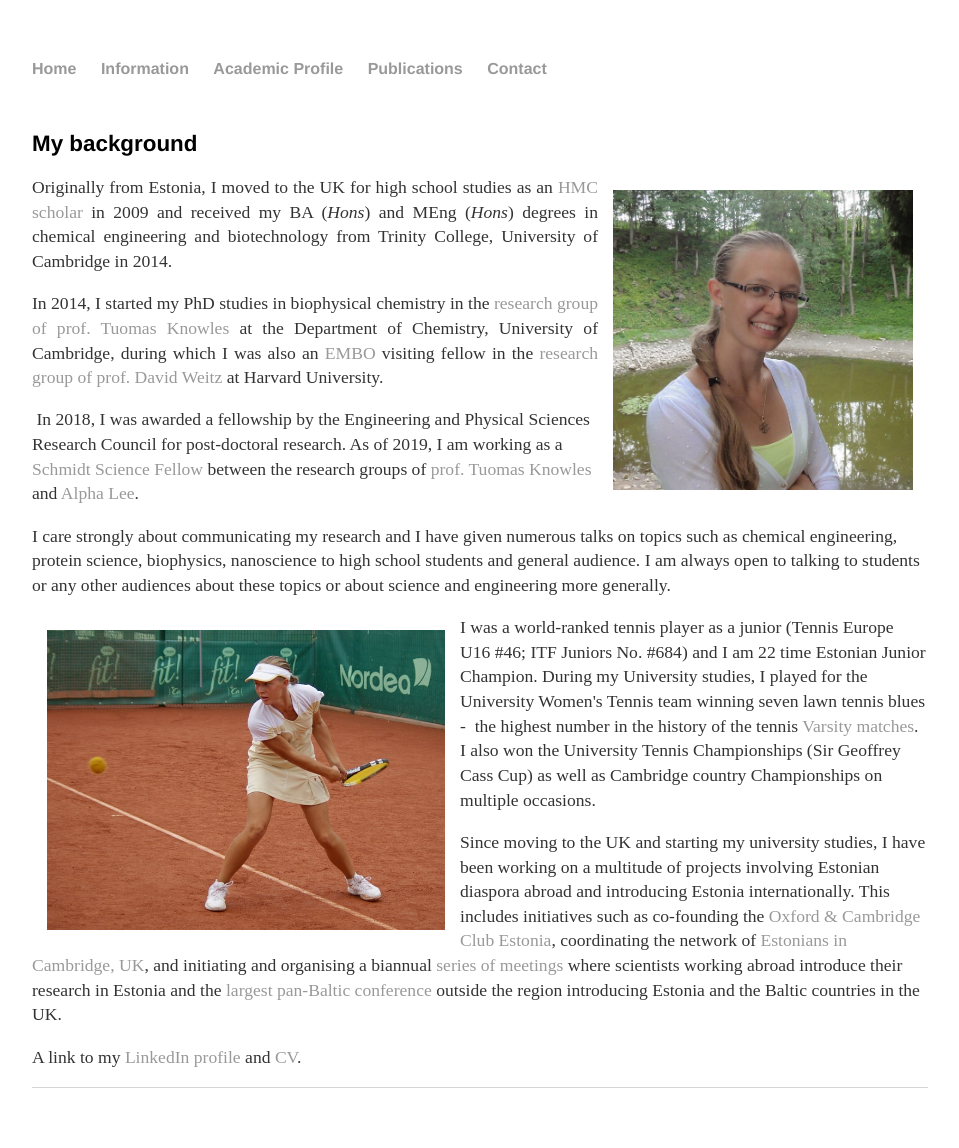
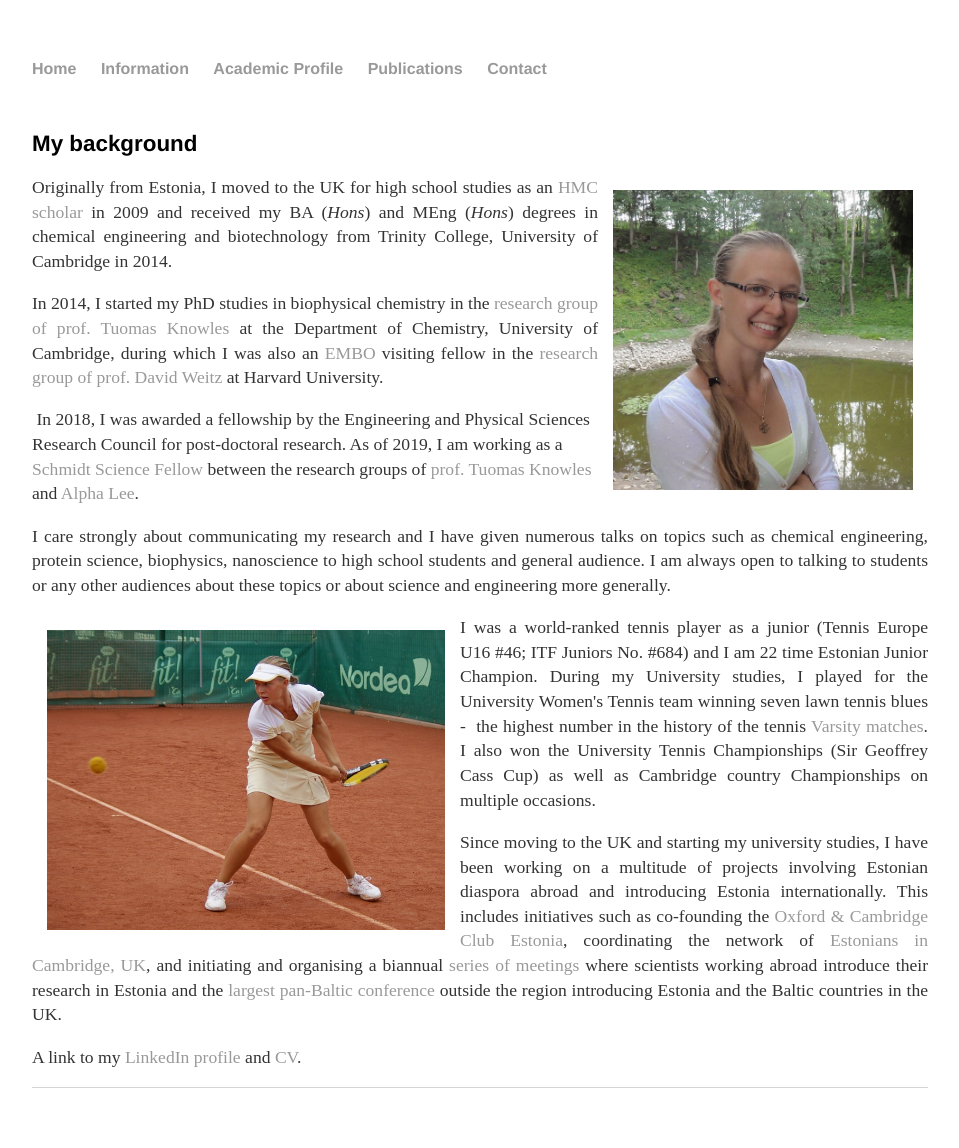
Before and after one commit to kadiliissaar/kadiliissaar.github.io, a Jekyll site: the page built from background/index.html, in a window 1280 px wide. Shown: the whole page, without its empty margins (160-1119 px from the left). Built offline with Jekyll 4.4.1, drawn with Linux system fonts in a browser that asks for light colours.

Commit message:
Update index.html

```diff
--- a/background/index.html
+++ b/background/index.html
@@ -22,11 +22,11 @@ research. As of 2019, I am working as a <a href="https://schmidtsciencefellows.o
 research groups of <a href="https://www-knowles.ch.cam.ac.uk/">prof. Tuomas Knowles</a> and
 <a href="https://www.alpha-lee.com/"> Alpha Lee</a>.</p>
 
-	<p> I care strongly about communicating my research and I have given numerous talks on topics such as chemical
+	<p align="justify"> I care strongly about communicating my research and I have given numerous talks on topics such as chemical
 engineering, protein science, biophysics, nanoscience to high school students and general audience. I am always open to
 talking to students or any other audiences about these topics or about science and engineering more generally.</p>
 
-	<p>
+	<p align="justify">
 <img src="https://github.com/kadiliissaar/kadiliissaar.github.io/raw/master/Photos/Kadi_tennis1.jpg" style="float:left;width:398px;height:300px;margin:15px;">
 I was a world-ranked tennis player as a junior (Tennis Europe U16 #46; ITF Juniors No. #684) and I am 22 time
 Estonian Junior Champion. During my University studies, I played for the University Women's Tennis team winning seven
@@ -35,7 +35,7 @@ lawn tennis blues -  the highest number in the history of the tennis
 the University Tennis Championships (Sir Geoffrey Cass Cup) as well as Cambridge country Championships on multiple
 occasions. </p>
 
-	<p> Since moving to the UK and starting my university studies, I have been working on a multitude of
+	<p align="justify"> Since moving to the UK and starting my university studies, I have been working on a multitude of
 projects involving Estonian diaspora abroad and introducing Estonia internationally. This includes initiatives such as
 co-founding the
 <a href="http://www.oxbridgeestonia.org/">Oxford & Cambridge Club Estonia</a>,
@@ -47,7 +47,7 @@ where scientists working abroad introduce their research in Estonia and the
 <a href="http://cambridgebalticconference.eu/">largest pan-Baltic conference</a>
 outside the region introducing Estonia and the Baltic countries in the UK.</p>
 
-	<p>A link to my <a href="https://www.linkedin.com/in/kadi-liis-saar-0589634a/?originalSubdomain=uk
+	<p align="justify">A link to my <a href="https://www.linkedin.com/in/kadi-liis-saar-0589634a/?originalSubdomain=uk
 ">LinkedIn profile</a> and
 <a href="https://github.com/kadiliissaar/kadiliissaar.github.io/raw/master/pdfs/CV_kls.pdf">CV</a>.</p>
 
```
